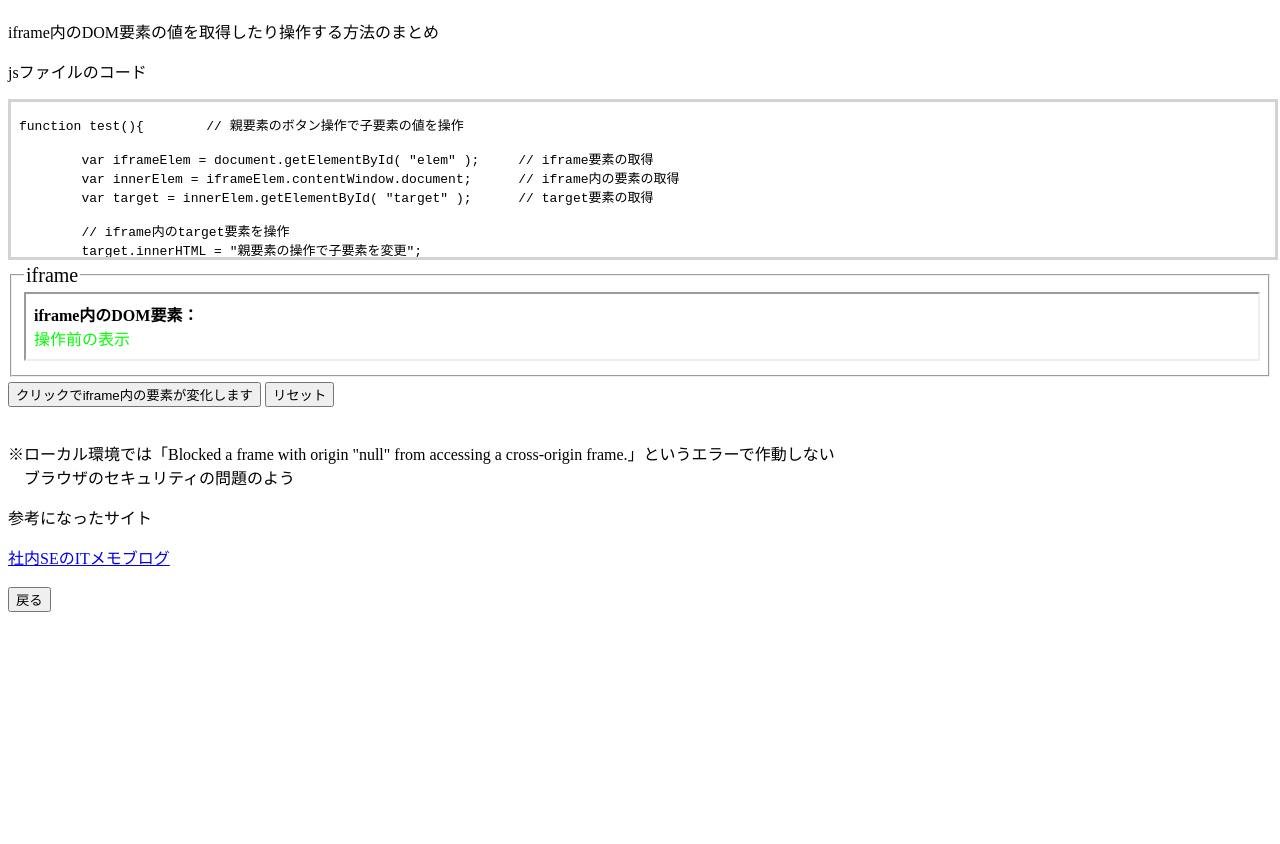
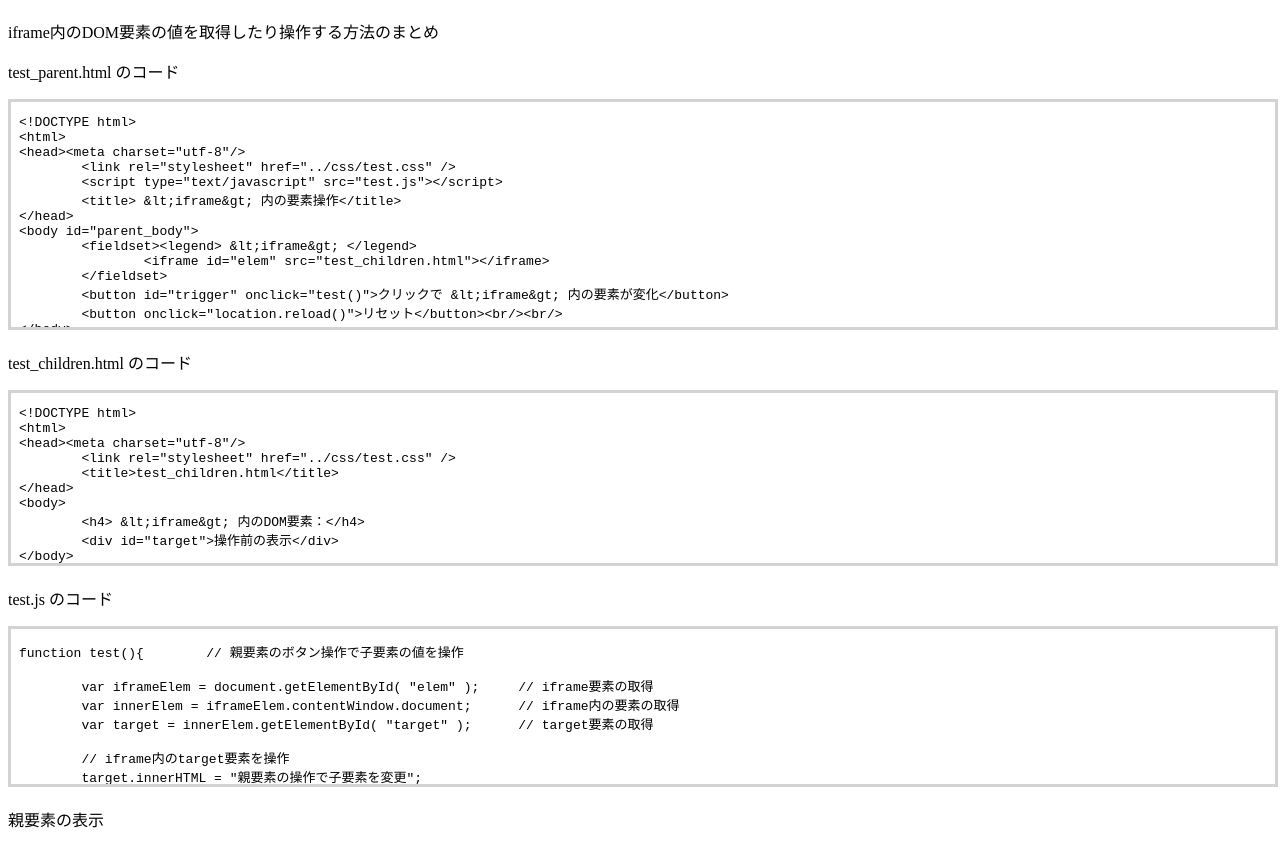
Before and after one commit to tankmkni/try, a plain HTML site: page index.html in a window 1280 px wide. Shown: the part 70-914 px from the top of the page. Before the commit the page ends 800 px from the top, so only its background shows below. Drawn offline with Linux system fonts and the light colour scheme.

Commit message:
add html code

```diff
--- /dev/null
+++ b/css/test.css
@@ -0,0 +1,24 @@
+/*** index **/
+object{
+	width: 100%;
+	border: solid;
+	border-color: lightgray;
+}
+#parent{ height: 225px;}
+#children{ height: 170px;}
+#js{ height: 155px;}
+#html{ height: 190px;}
+iframe{ width: 100%; height: 65px;}
+fieldset{ margin-bottom: 5px;}
+legend{ font-size: 20px;}
+
+
+/*** parent ***/
+#parent_body{ height:150px; }
+fieldset{ margin-bottom: 5px; }
+iframe{ width: 100%; height: 65px; }
+
+
+/*** children ***/
+h4,div{ margin: 0px 0px;}
+#target{ color: lime; }
--- a/index.html
+++ b/index.html
@@ -1,28 +1,23 @@
 <!DOCTYPE html>
 <html>
-<head>
-	<meta charset="utf-8"/>
+<head><meta charset="utf-8"/>
+	<link rel="stylesheet" href="css/test.css" />
 	<script type="text/javascript" src="test.js"></script>
 	<title>iframe内の要素操作</title>
-	<style>
-		object{ width: 100%; height: 155px; }
-		iframe{ width: 100%; height: 65px; }
-		fieldset{ margin-bottom: 5px; }
-		legend{ font-size: 20px; }
-		object{ border: solid; border-color: lightgray;}
-	</style>
 </head>
 <body>
 	<h1>メモ：iframe内要素を操作</h1>
 	<p>iframe内のDOM要素の値を取得したり操作する方法のまとめ<p/>
 
-	<p>jsファイルのコード</p>
-	<object data="test.js" type="text/plain"></object><br/>
-	<fieldset><legend>iframe</legend>
-		<iframe src="test_children.html" id="elem"></iframe>
-	</fieldset>
-	<button id="trigger" onclick="test()">クリックでiframe内の要素が変化します</button>
-	<button onclick="location.reload()">リセット</button><br/><br/>
+	<p>test_parent.html のコード</p>
+	<object id="parent" data="text/test_parent.txt" type="text/plain"></object><br/>
+	<p>test_children.html のコード</p>
+	<object id="children" data="text/test_children.txt" type="text/plain"></object><br/>
+	<p>test.js のコード</p>
+	<object id="js" data="test/test.js" type="text/plain"></object><br/>
+	<p>親要素の表示</p>
+	<object id="html" data="test/test_parent.html" type="text/plain"></object><br/><br/>
+
 	<p>※ローカル環境では「Blocked a frame with origin "null" from accessing a cross-origin frame.」というエラーで作動しない<br/>
 		 &emsp;ブラウザのセキュリティの問題のよう</p>
 	<p>参考になったサイト</p>
--- /dev/null
+++ b/test/test_children.html
@@ -0,0 +1,11 @@
+<!DOCTYPE html>
+<html>
+<head><meta charset="utf-8"/>
+	<link rel="stylesheet" href="../css/test.css" />
+	<title>test_children.html</title>
+</head>
+<body>
+	<h4> &lt;iframe&gt; 内のDOM要素：</h4>
+	<div id="target">操作前の表示</div>
+</body>
+</html>
--- /dev/null
+++ b/test/test_parent.html
@@ -0,0 +1,15 @@
+<!DOCTYPE html>
+<html>
+<head><meta charset="utf-8"/>
+	<link rel="stylesheet" href="../css/test.css" />
+	<script type="text/javascript" src="test.js"></script>
+	<title> &lt;iframe&gt; 内の要素操作</title>
+</head>
+<body id="parent_body">
+	<fieldset><legend> &lt;iframe&gt; </legend>
+		<iframe id="elem" src="test_children.html"></iframe>
+	</fieldset>
+	<button id="trigger" onclick="test()">クリックで &lt;iframe&gt; 内の要素が変化</button>
+	<button onclick="location.reload()">リセット</button><br/><br/>
+</body>
+</html>
--- a/test_children.html
+++ /dev/null
@@ -1,15 +0,0 @@
-<!DOCTYPE html>
-<html>
-<head>
-	<meta charset="utf-8"/>
-	<title>test</title>
-	<style>
-		h4,div{ margin: 0px 0px;}
-		#target { color: lime; }
-	</style>
-</head>
-<body>
-	<h4>iframe内のDOM要素：</h4>
-	<div id="target">操作前の表示</div>
-</body>
-</html>
```
Also changed, not shown: test/test.js (line endings or trailing spaces), text/test_children.txt (added), text/test_parent.txt (added).
